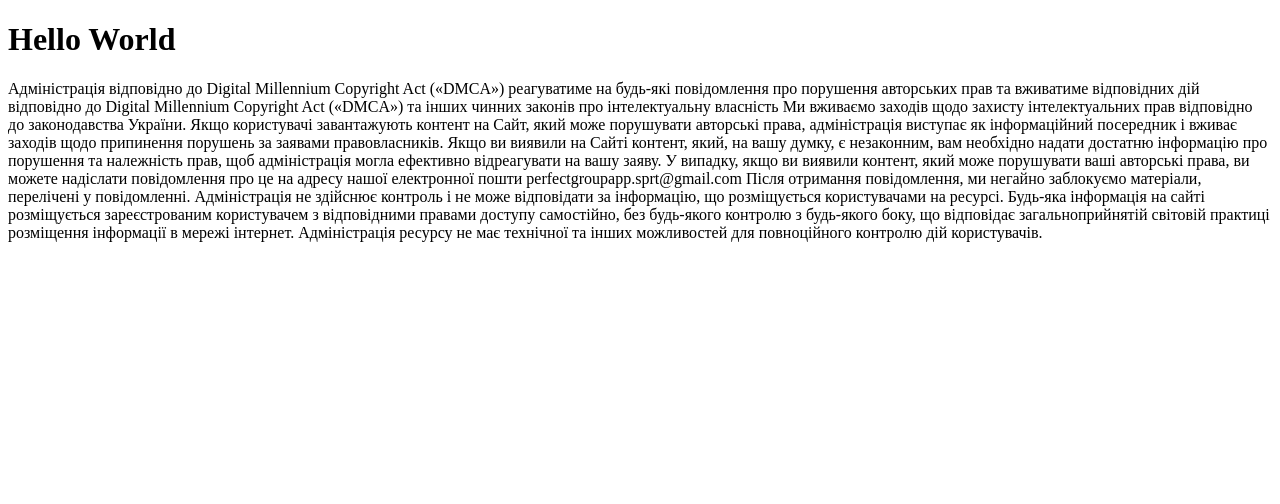
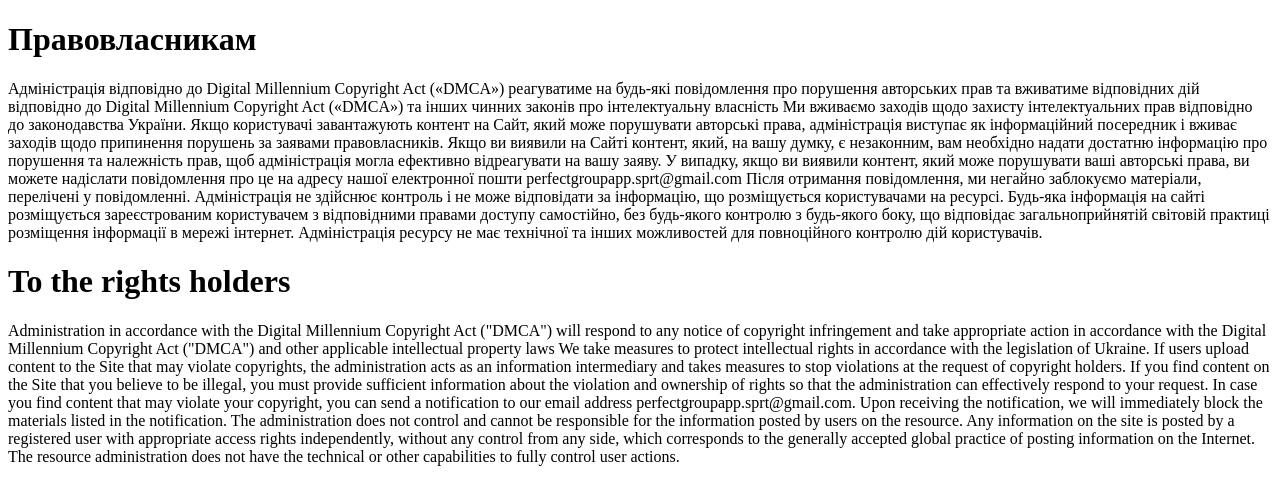
Before and after one commit to perfectappl/perfectappl.github.io, a plain HTML site: page index.html in a window 1280 px wide. Drawn offline with Linux system fonts and the light colour scheme.

Commit message:
Update index.html

```diff
--- a/index.html
+++ b/index.html
@@ -1,7 +1,7 @@
 <!DOCTYPE html>
 <html>
 <body>
-<h1>Hello World</h1>
+<h1>Правовласникам</h1>
 <p>Адміністрація відповідно до Digital Millennium Copyright Act («DMCA») реагуватиме на будь-які повідомлення про порушення авторських прав та вживатиме відповідних дій відповідно до Digital Millennium Copyright Act («DMCA») та інших чинних законів про інтелектуальну власність
 
 Ми вживаємо заходів щодо захисту інтелектуальних прав відповідно до законодавства України. Якщо користувачі завантажують контент на Сайт, який може порушувати авторські права, адміністрація виступає як інформаційний посередник і вживає заходів щодо припинення порушень за заявами правовласників. Якщо ви виявили на Сайті контент, який, на вашу думку, є незаконним, вам необхідно надати достатню інформацію про порушення та належність прав, щоб адміністрація могла ефективно відреагувати на вашу заяву.
@@ -9,5 +9,18 @@
 У випадку, якщо ви виявили контент, який може порушувати ваші авторські права, ви можете надіслати повідомлення про це на адресу нашої електронної пошти perfectgroupapp.sprt@gmail.com Після отримання повідомлення, ми негайно заблокуємо матеріали, перелічені у повідомленні.
 
 Адміністрація не здійснює контроль і не може відповідати за інформацію, що розміщується користувачами на ресурсі. Будь-яка інформація на сайті розміщується зареєстрованим користувачем з відповідними правами доступу самостійно, без будь-якого контролю з будь-якого боку, що відповідає загальноприйнятій світовій практиці розміщення інформації в мережі інтернет. Адміністрація ресурсу не має технічної та інших можливостей для повноційного контролю дій користувачів.</p>
+
+
+  <h1>To the rights holders</h1>
+<p>Administration in accordance with the Digital Millennium Copyright Act ("DMCA") will respond to any notice of copyright infringement and take appropriate action in accordance with the Digital Millennium Copyright Act ("DMCA") and other applicable intellectual property laws
+
+We take measures to protect intellectual rights in accordance with the legislation of Ukraine. If users upload content to the Site that may violate copyrights, the administration acts as an information intermediary and takes measures to stop violations at the request of copyright holders. If you find content on the Site that you believe to be illegal, you must provide sufficient information about the violation and ownership of rights so that the administration can effectively respond to your request.
+
+In case you find content that may violate your copyright, you can send a notification to our email address perfectgroupapp.sprt@gmail.com. Upon receiving the notification, we will immediately block the materials listed in the notification.
+
+The administration does not control and cannot be responsible for the information posted by users on the resource. Any information on the site is posted by a registered user with appropriate access rights independently, without any control from any side, which corresponds to the generally accepted global practice of posting information on the Internet. The resource administration does not have the technical or other capabilities to fully control user actions.</p>
+
+
+
 </body>
 </html>
```
